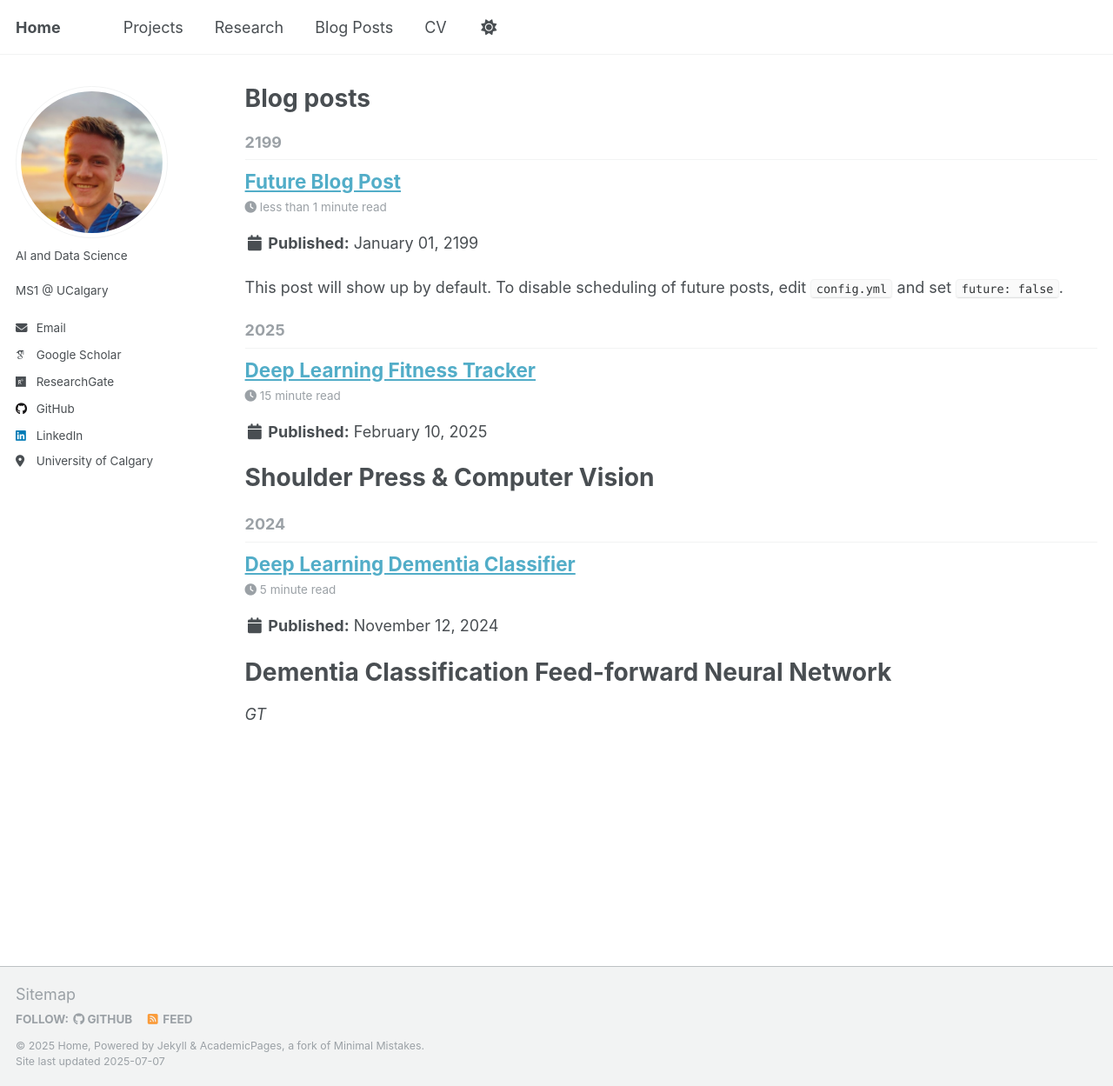
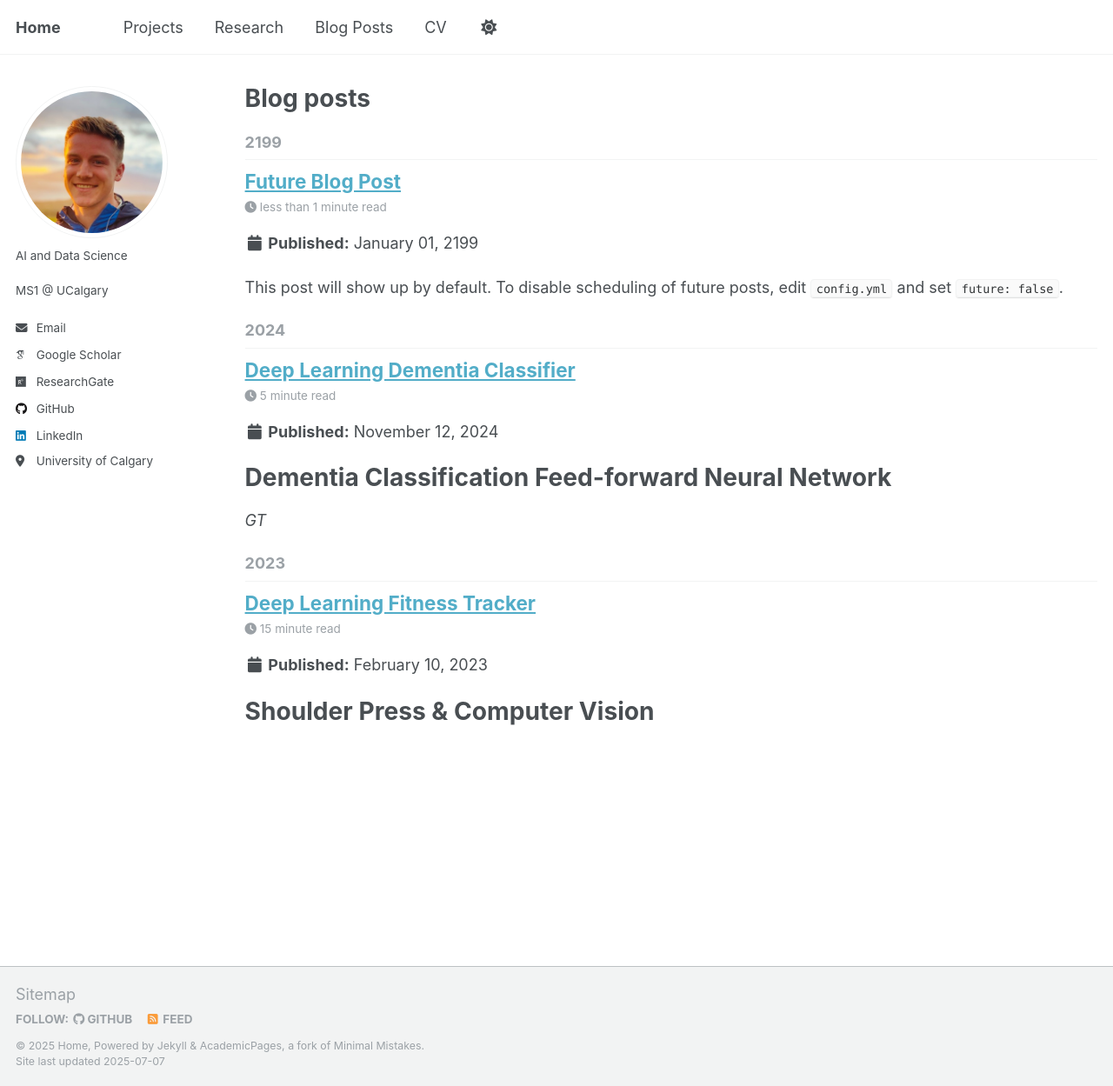
Before and after one commit to Gavin-Thomas/website, a Jekyll site: the page built from _pages/year-archive.html, in a window 1280 px wide and 1249 px high. Shown: the whole window at 87% size. Built offline with Jekyll 4.4.1, drawn with Linux system fonts in a browser that asks for light colours; some web fonts are replaced; a script that is not in the unit is left out; a file with an impossible date is left out.

Commit message:
Update 2013-08-14-blog-post-2.md
Signed-off-by: Gavin Thomas <123608443+Gavin-Thomas@users.noreply.github.com>

```diff
--- a/_posts/2013-08-14-blog-post-2.md
+++ b/_posts/2013-08-14-blog-post-2.md
@@ -1,7 +1,7 @@
 ---
 title: 'Deep Learning Fitness Tracker'
-date: 2025-02-10
-permalink: /posts/2025/shoulderpress
+date: 2023-02-10
+permalink: /posts/2023/25/shoulderpress
 tags:
   - Deep Learning
   - Strength training
```
